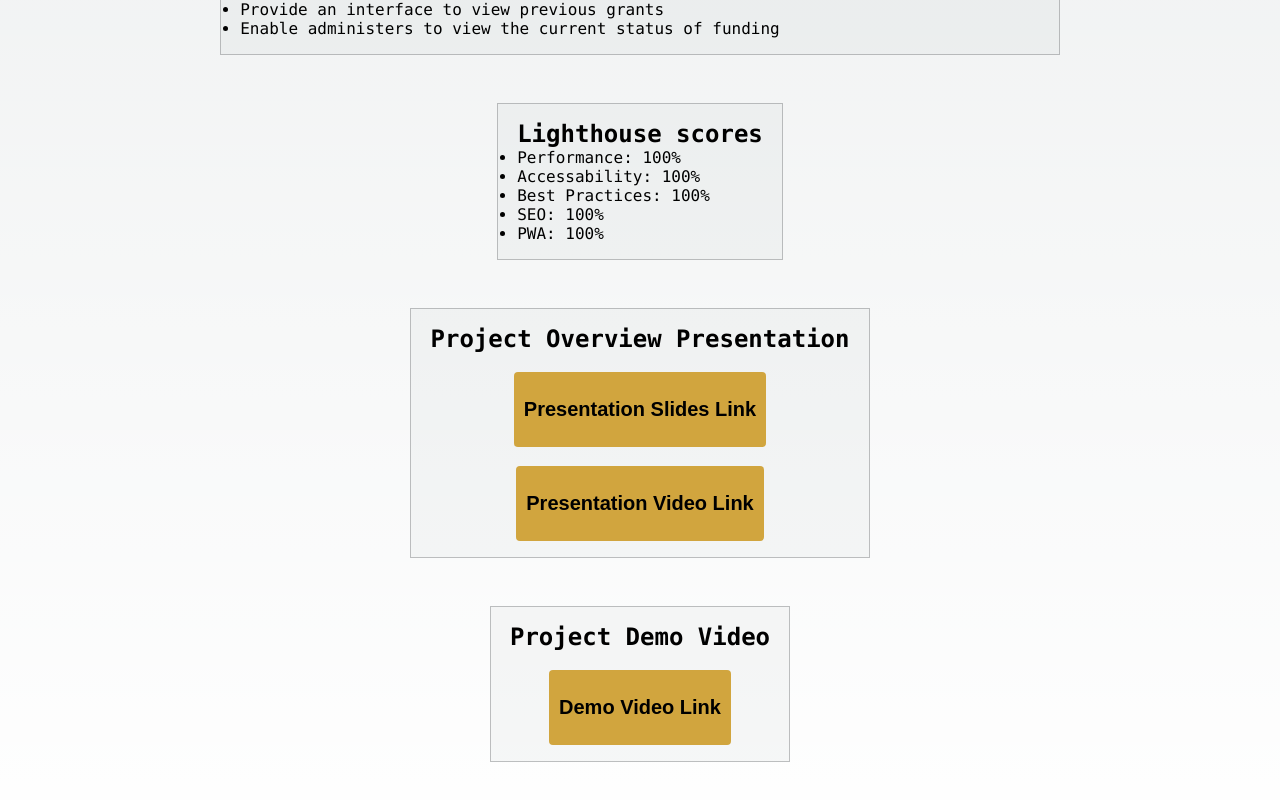
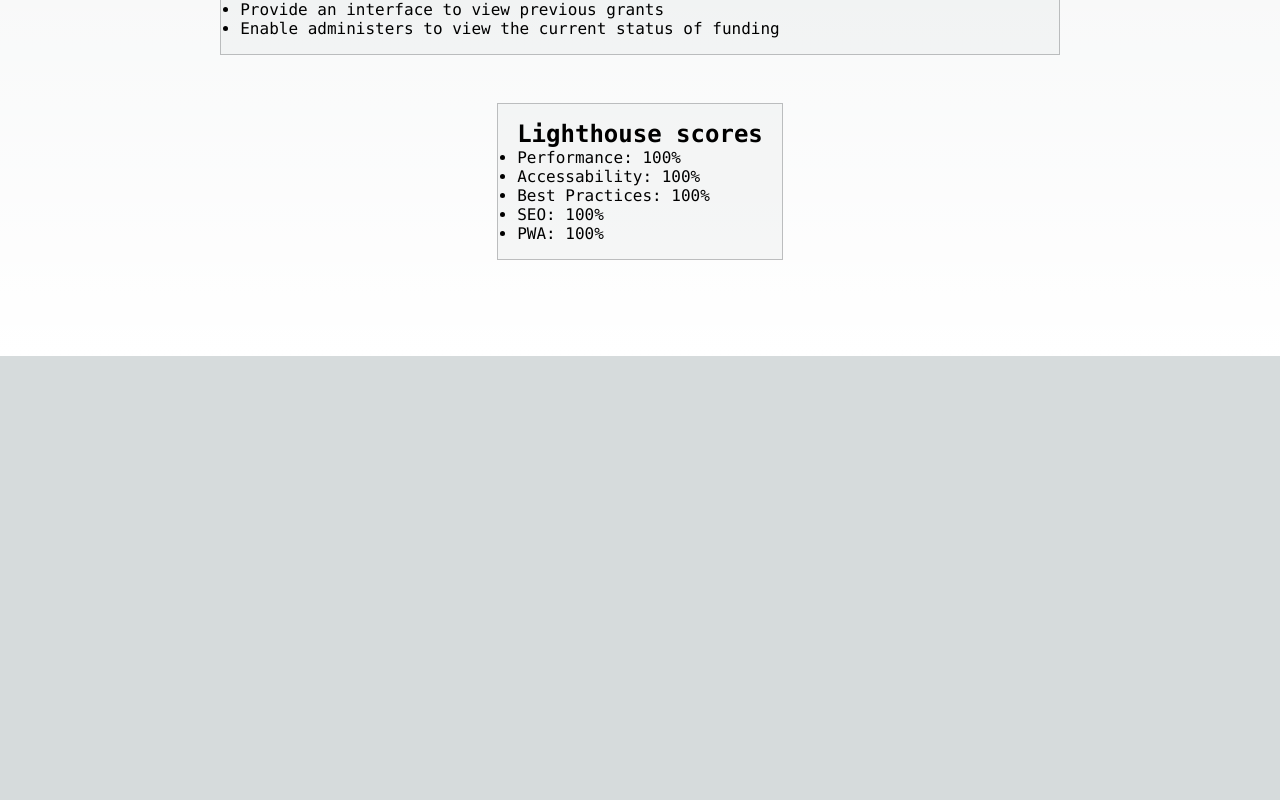
Before and after one commit to ciolfi/Uw-efsp, a Next.js app: page /about in a window 1280 px wide. Shown: the part 1842-2642 px from the top of the page. After the commit the page ends 2198 px from the top, so only its background shows below. Built offline with nearby package versions, Linux system fonts and the light colour scheme; no server answers.

Commit message:
Rm videos, slides from about.js page

```diff
--- a/pages/about.js
+++ b/pages/about.js
@@ -125,8 +125,7 @@
             </ul>
           </span>
         </div>
-
-        <div className={styles.card}>
+        {/* <div className={styles.card}>
           <h2 style={{margin: 'auto'}}>Project Overview Presentation</h2>
           <br></br>
           <button className={styles.button} style={{margin: 'auto'}}>
@@ -137,14 +136,13 @@
             <Link href={"https://gtvault-my.sharepoint.com/:v:/g/personal/aws3_gatech_edu/EaXFcW3I-39LplIYwZwvBVcB3J0pgz3hu3tcdVWkyYVT8w?e=XC2KKr"}>{"Presentation Video Link"}</Link>
           </button>
         </div>
-
         <div className={styles.card}>
           <h2 style={{margin: 'auto'}}>Project Demo Video</h2>
           <br></br>
           <button className={styles.button} style={{margin: 'auto'}}>
             <Link href={"https://gtvault-my.sharepoint.com/:v:/g/personal/aws3_gatech_edu/EWfXQtqruUJLpxQ6aMU46TABbUKkOIb7ryLkuSFuHq-UrA?e=J6us2i"}>{"Demo Video Link"}</Link>
           </button>
-        </div>
+        </div> */}
       </main>
     </>
   )
```
